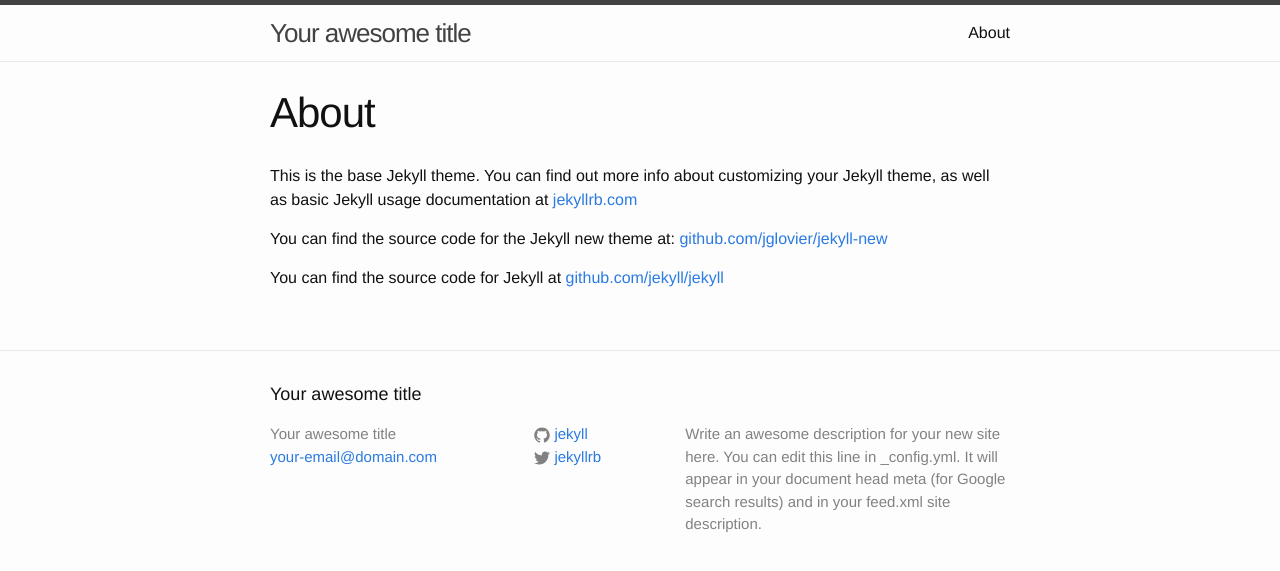
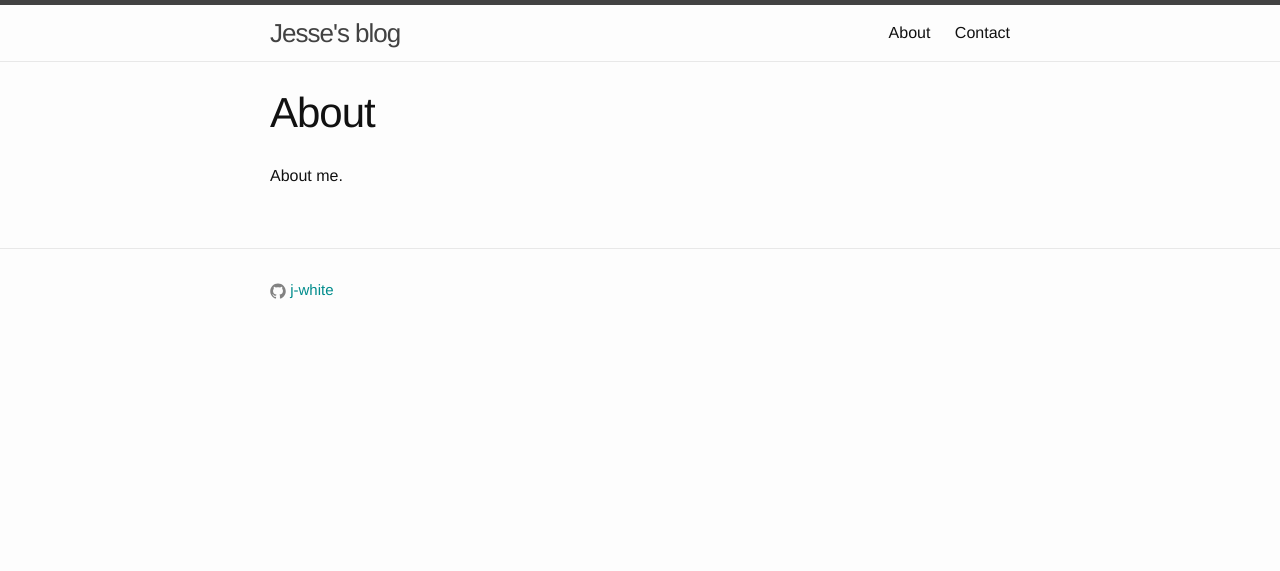
Before and after one commit to j-white/j-white.github.io, a Jekyll site: the page built from about.md, in a window 1280 px wide. Shown: the top 571 px of the page. Built offline with Jekyll 4.4.1, drawn with Linux system fonts in a browser that asks for light colours.

Commit message:
Minimal content.

```diff
--- a/_config.yml
+++ b/_config.yml
@@ -1,14 +1,11 @@
 # Site settings
-title: Your awesome title
-email: your-email@domain.com
+title: Jesse's blog
+email: jesse@jessewhite.ca
 description: > # this means to ignore newlines until "baseurl:"
-  Write an awesome description for your new site here. You can edit this
-  line in _config.yml. It will appear in your document head meta (for
-  Google search results) and in your feed.xml site description.
+  My personal blog.
 baseurl: "" # the subpath of your site, e.g. /blog/
-url: "http://yourdomain.com" # the base hostname & protocol for your site
-twitter_username: jekyllrb
-github_username:  jekyll
+url: "http://jessewhite.ca"
+github_username:  j-white
 
 # Build settings
 markdown: kramdown
--- a/_includes/footer.html
+++ b/_includes/footer.html
@@ -2,17 +2,8 @@
 
   <div class="wrapper">
 
-    <h2 class="footer-heading">{{ site.title }}</h2>
-
     <div class="footer-col-wrapper">
       <div class="footer-col  footer-col-1">
-        <ul class="contact-list">
-          <li>{{ site.title }}</li>
-          <li><a href="mailto:{{ site.email }}">{{ site.email }}</a></li>
-        </ul>
-      </div>
-
-      <div class="footer-col  footer-col-2">
         <ul class="social-media-list">
           {% if site.github_username %}
           <li>
@@ -27,26 +18,7 @@
             </a>
           </li>
           {% endif %}
-
-          {% if site.twitter_username %}
-          <li>
-            <a href="https://twitter.com/{{ site.twitter_username }}">
-              <span class="icon  icon--twitter">
-                <svg viewBox="0 0 16 16">
-                  <path fill="#828282" d="M15.969,3.058c-0.586,0.26-1.217,0.436-1.878,0.515c0.675-0.405,1.194-1.045,1.438-1.809
-                  c-0.632,0.375-1.332,0.647-2.076,0.793c-0.596-0.636-1.446-1.033-2.387-1.033c-1.806,0-3.27,1.464-3.27,3.27 c0,0.256,0.029,0.506,0.085,0.745C5.163,5.404,2.753,4.102,1.14,2.124C0.859,2.607,0.698,3.168,0.698,3.767 c0,1.134,0.577,2.135,1.455,2.722C1.616,6.472,1.112,6.325,0.671,6.08c0,0.014,0,0.027,0,0.041c0,1.584,1.127,2.906,2.623,3.206 C3.02,9.402,2.731,9.442,2.433,9.442c-0.211,0-0.416-0.021-0.615-0.059c0.416,1.299,1.624,2.245,3.055,2.271 c-1.119,0.877-2.529,1.4-4.061,1.4c-0.264,0-0.524-0.015-0.78-0.046c1.447,0.928,3.166,1.469,5.013,1.469 c6.015,0,9.304-4.983,9.304-9.304c0-0.142-0.003-0.283-0.009-0.423C14.976,4.29,15.531,3.714,15.969,3.058z"/>
-                </svg>
-              </span>
-
-              <span class="username">{{ site.twitter_username }}</span>
-            </a>
-          </li>
-          {% endif %}
         </ul>
-      </div>
-
-      <div class="footer-col  footer-col-3">
-        <p class="text">{{ site.description }}</p>
       </div>
     </div>
 
--- a/about.md
+++ b/about.md
@@ -4,8 +4,4 @@
 permalink: /about/
 ---
 
-This is the base Jekyll theme. You can find out more info about customizing your Jekyll theme, as well as basic Jekyll usage documentation at [jekyllrb.com](http://jekyllrb.com/)
-
-You can find the source code for the Jekyll new theme at: [github.com/jglovier/jekyll-new](https://github.com/jglovier/jekyll-new)
-
-You can find the source code for Jekyll at [github.com/jekyll/jekyll](https://github.com/jekyll/jekyll)
+About me.
--- a/css/main.scss
+++ b/css/main.scss
@@ -15,7 +15,7 @@
 
 $text-color:       #111;
 $background-color: #fdfdfd;
-$brand-color:      #2a7ae2;
+$brand-color:      #008c8c;
 
 $grey-color:       #828282;
 $grey-color-light: lighten($grey-color, 40%);
```
Also changed, not shown: _posts/2014-10-26-welcome-to-jekyll.markdown (deleted, +0 -25 lines), _posts/2014-10-26-welcome.markdown (added, +7 -0 lines), contact.md (added, +7 -0 lines), 1 other file.
